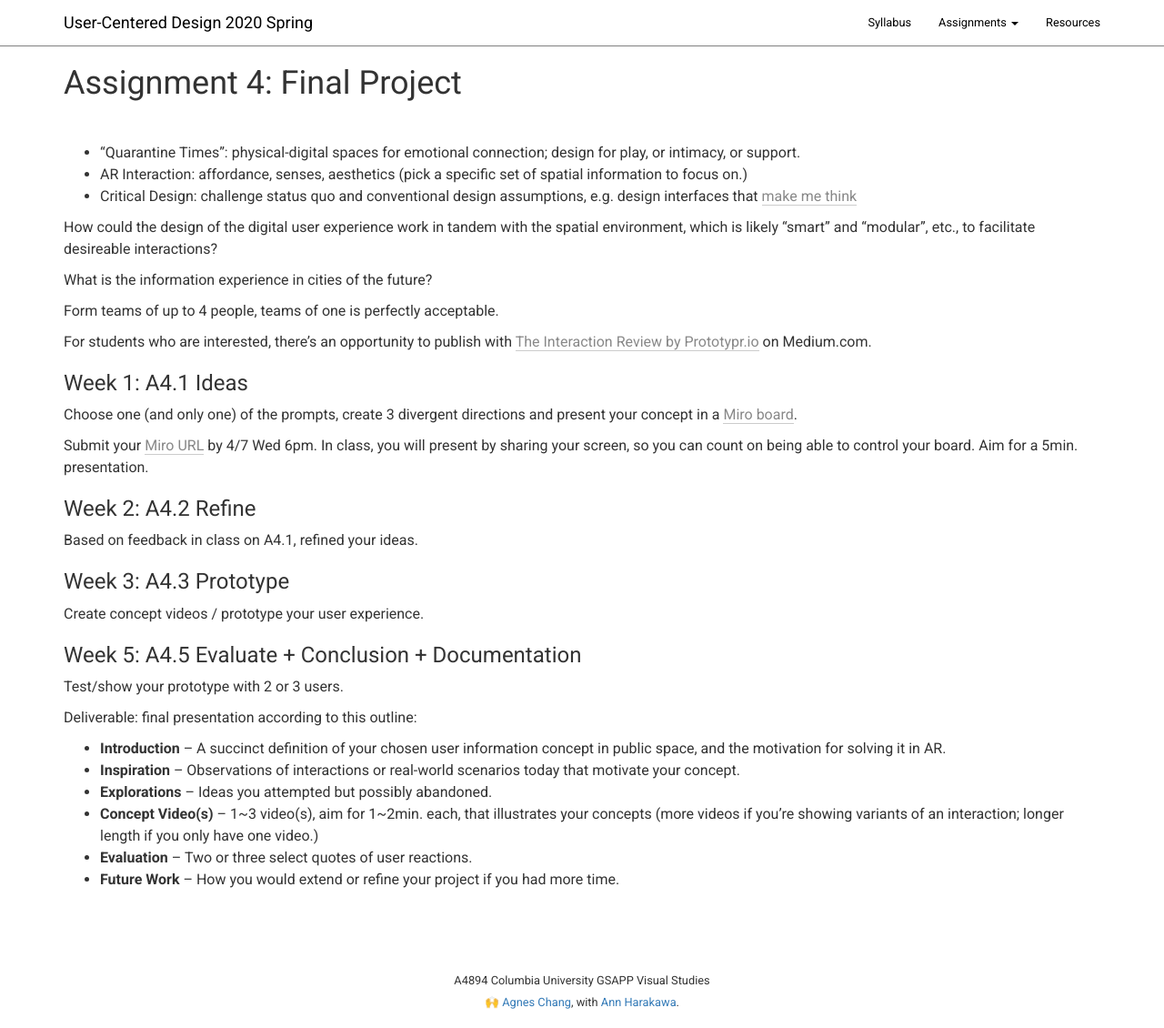
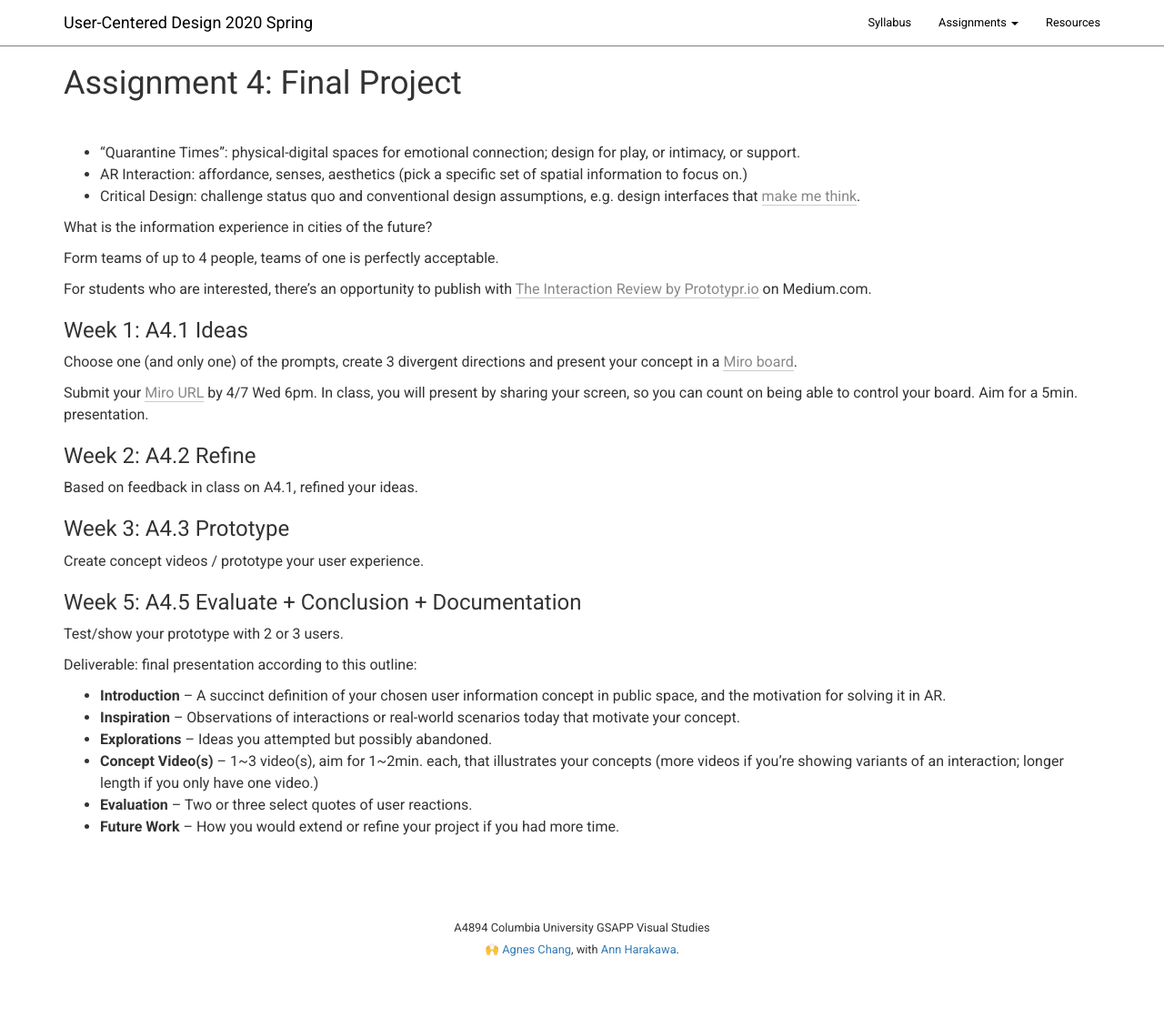
Before and after one commit to columbiaspatialinfo/columbiaspatialinfo.github.io, a Jekyll site: the page built from a4.md, in a window 1280 px wide and 1130 px high. Shown: the whole window at 91% size. Built offline with Jekyll 4.4.1, drawn with Linux system fonts in a browser that asks for light colours; our own code applies the rules of GitHub Pages for plain Markdown files.

Commit message:
Update a4.md

```diff
--- a/a4.md
+++ b/a4.md
@@ -7,9 +7,7 @@ layout: default
 
 - “Quarantine Times”: physical-digital spaces for emotional connection; design for play, or intimacy, or support.
 - AR Interaction: affordance, senses, aesthetics (pick a specific set of spatial information to focus on.)
-- Critical Design: challenge status quo and conventional design assumptions, e.g. design interfaces that [make me think](https://ralphammer.com/make-me-think/)
-
-How could the design of the digital user experience work in tandem with the spatial environment, which is likely "smart" and "modular", etc., to facilitate desireable interactions?
+- Critical Design: challenge status quo and conventional design assumptions, e.g. design interfaces that [make me think](https://ralphammer.com/make-me-think/).
 
 What is the information experience in cities of the future?
 
```
